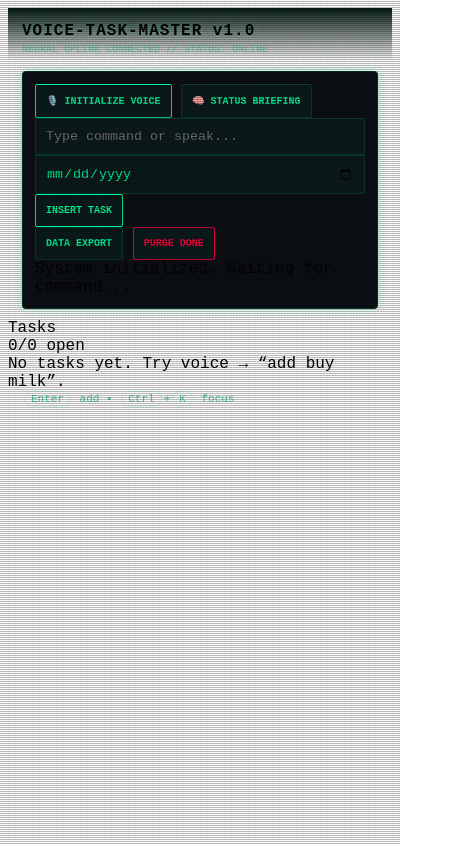
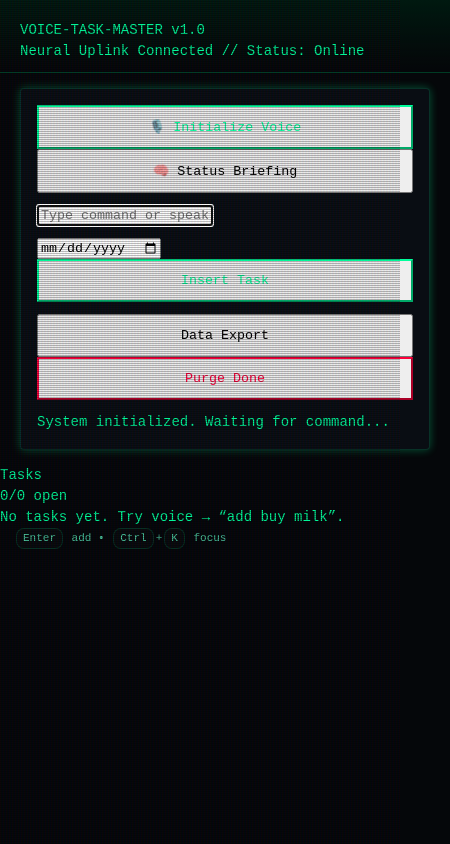
Before and after one commit to EngThi/voice-task-master, a browser extension: page voice-task-master/extension/popup.html in a window 400 px wide. Shown: the whole page, 450 px wide, since content can reach past the window. Drawn offline with Linux system fonts and the light colour scheme.

Commit message:
style: optimize ui width and padding, fix voice permissions and add ui preview

```diff
--- a/voice-task-master/extension/popup.js
+++ b/voice-task-master/extension/popup.js
@@ -257,15 +257,23 @@
   recognition.onerror = (e) => {
     listening = false;
     btnVoice.classList.remove("recording");
-    btnVoice.textContent = "🎙️ Gravar Voz";
-    setHint(`Erro: ${e?.error || "desconhecido"}`);
+    btnVoice.textContent = "🎙️ Initialize Voice";
+
+    if (e.error === 'not-allowed') {
+      setHint("Access Denied. Opening config tab...");
+      setTimeout(() => {
+        window.open(window.location.href + "?auth=1");
+      }, 1000);
+    } else {
+      setHint(`Uplink Error: ${e.error}`);
+    }
   };
 
   recognition.onend = () => {
     if (listening) {
       listening = false;
       btnVoice.classList.remove("recording");
-      btnVoice.textContent = "🎙️ Gravar Voz";
+      btnVoice.textContent = "🎙️ Initialize Voice";
     }
   };
 
@@ -274,8 +282,8 @@
   } catch (e) {
     listening = false;
     btnVoice.classList.remove("recording");
-    btnVoice.textContent = "🎙️ Gravar Voz";
-    setHint("Sem acesso ao microfone.");
+    btnVoice.textContent = "🎙️ Initialize Voice";
+    setHint("Permission required.");
   }
 }
 
--- a/voice-task-master/extension/style.css
+++ b/voice-task-master/extension/style.css
@@ -33,49 +33,42 @@
 }
 
 body {
+  width: 450px;
+  min-height: 550px;
+  margin: 0;
+  padding: 0;
+  background: var(--bg);
+  color: var(--text);
+  font-size: 14px;
+  line-height: 1.5;
+  overflow-x: hidden;
+  position: relative;
   animation: flicker 0.15s infinite;
-  /* ... resto do body ... */
 }
 
-
-header{
-  padding:14px 14px 6px 14px;
+header {
+  padding: 20px 20px 10px 20px;
   background: linear-gradient(to bottom, #001a11, transparent);
-}
-.title{font-size:16px;font-weight:700;letter-spacing:1px; text-shadow: var(--glow);}
-.subtitle{font-size:10px;color:var(--muted);margin-top:4px; opacity: 0.8; text-transform: uppercase}
-
-.panel{
-  margin:10px 14px;
-  padding:12px;
-  background:var(--panel);
-  border:1px solid var(--border);
-  border-radius:4px;
-  box-shadow: var(--glow);
+  border-bottom: 1px solid var(--border);
 }
 
-.input{
-  width:100%;
-  padding:10px 10px;
-  border-radius:2px;
-  border:1px solid var(--border);
-  background:rgba(0, 255, 157, 0.05);
-  color:var(--text);
-  outline:none;
+.panel {
+  margin: 15px 20px;
+  padding: 16px;
+  background: var(--panel);
+  border: 1px solid var(--border);
+  border-radius: 4px;
+  box-shadow: var(--glow);
+  display: flex;
+  flex-direction: column;
+  gap: 12px;
 }
 
-.btn{
-  padding:10px 10px;
-  border-radius:2px;
-  border:1px solid var(--border);
-  background:rgba(0, 255, 157, 0.05);
-  color:var(--text);
-  cursor:pointer;
-  transition:all .2s ease;
-  user-select:none;
-  text-transform: uppercase;
-  font-size: 10px;
-  font-weight: bold;
+.btn {
+  width: 100%;
+  padding: 12px;
+  text-align: center;
+  /* ... resto do btn ... */
 }
 .btn:hover{background: rgba(0, 255, 157, 0.15); border-color: var(--accent); box-shadow: var(--glow);}
 .btn:active{transform:scale(0.98)}
```
Also changed, not shown: 2 other files.
